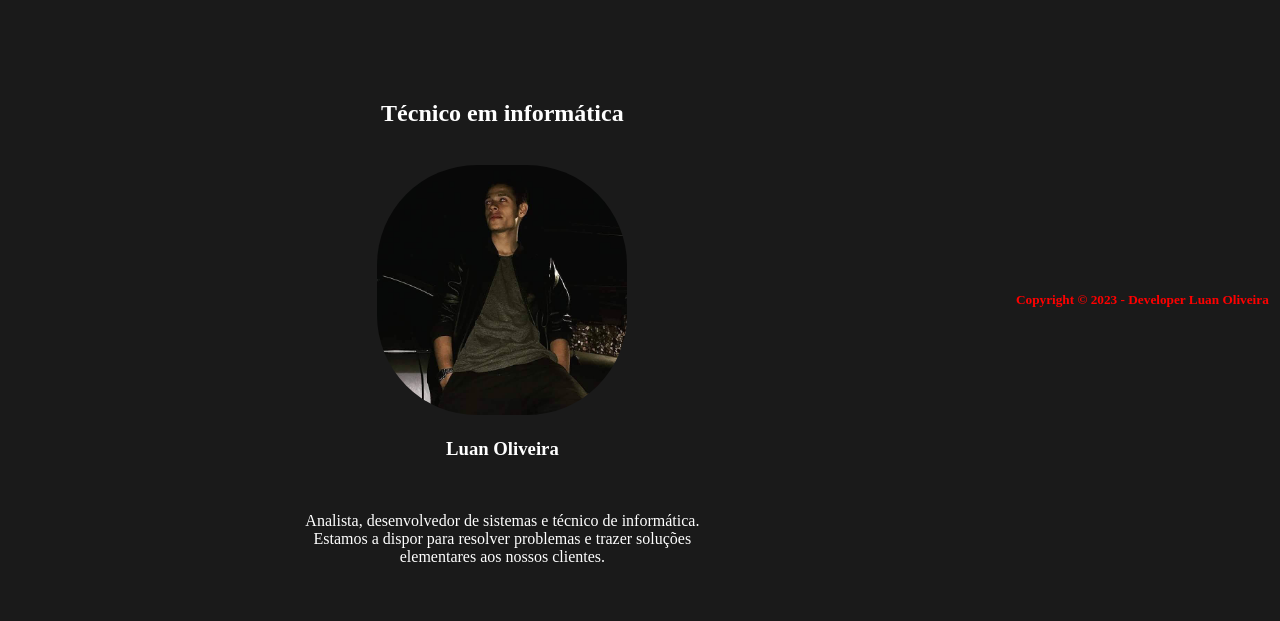
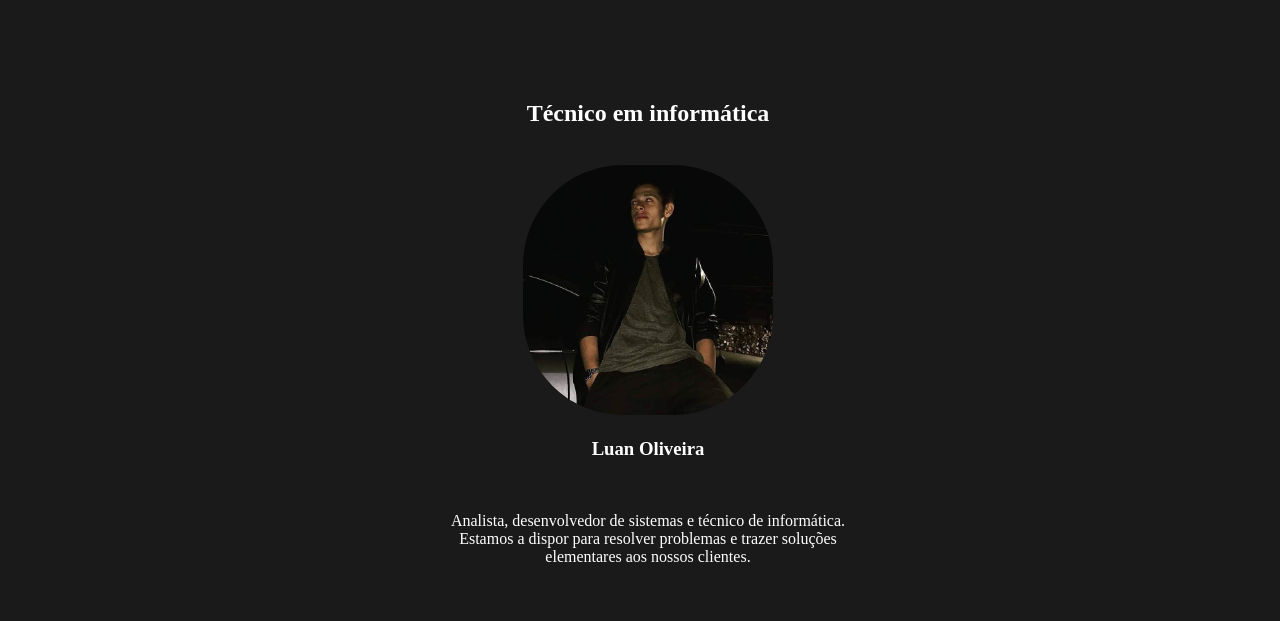
Before and after one commit to LuanOliveirags/Plus-Technics, a plain HTML site: page sobre.html in a window 1280 px wide. Shown: the part 108-729 px from the top of the page. Drawn offline with nearby package versions, Linux system fonts and the light colour scheme.

Commit message:
Update sobre.html

```diff
--- a/sobre.html
+++ b/sobre.html
@@ -56,7 +56,7 @@
 
 
 
-    <footer>
+    <!--footer>
         <section id="footer" class="rodape">
             <h5>Copyright © 2023 - Developer Luan Oliveira</h5>
         </section>
```
